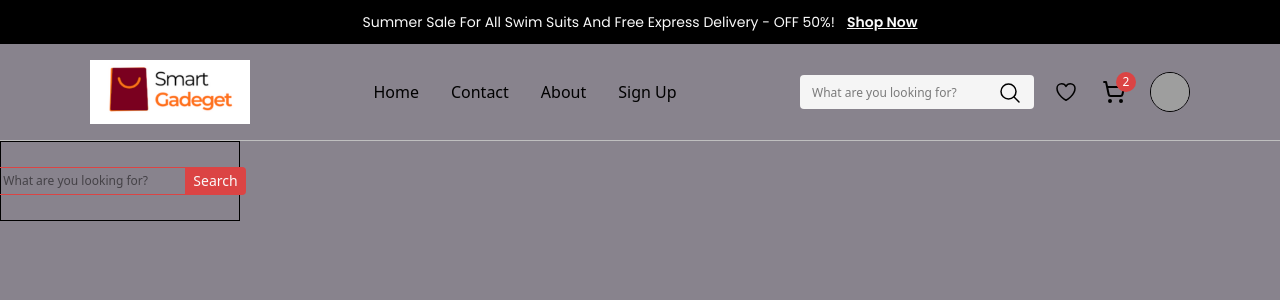
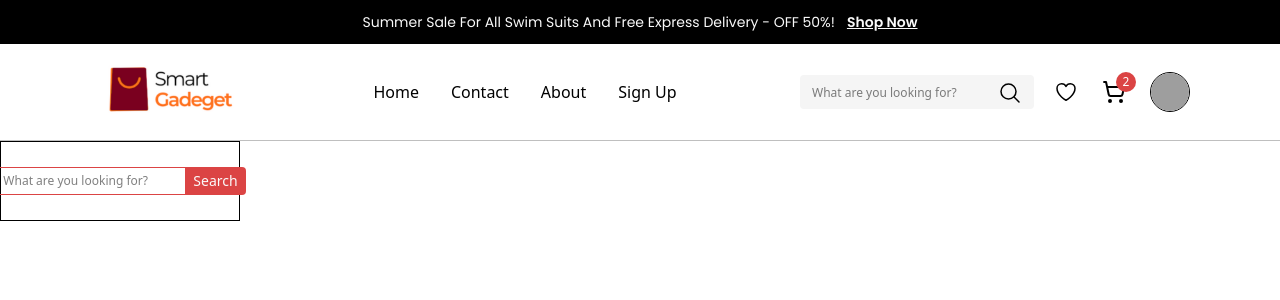
Before and after one commit to nayemalways/SmartGadegets, a React (Vite) app in the folder client/: page / in a window 1280 px wide. Shown: the top 300 px of the page. Built offline with nearby package versions, Linux system fonts and the light colour scheme; grey boxes are pictures that could not be loaded.

Commit message:
added theme color --color-slate-gray

```diff
--- a/client/src/index.css
+++ b/client/src/index.css
@@ -17,14 +17,13 @@
   --color-primary: #DB4444;
   --color-secondary: #000000;
   --color-gray: #bfbfbf;
+  --color-slate-gray: oklch(0.968 0.007 247.896);
   --color-text-color: #FAFAFA;
   --font-poppins: "Poppins", sans-serif;
   --font-inter: "Inter", sans-serif;
 }
 
-body{
-  background-color: #88838d;
-}
+
 
   @layer base {
       * {
```
